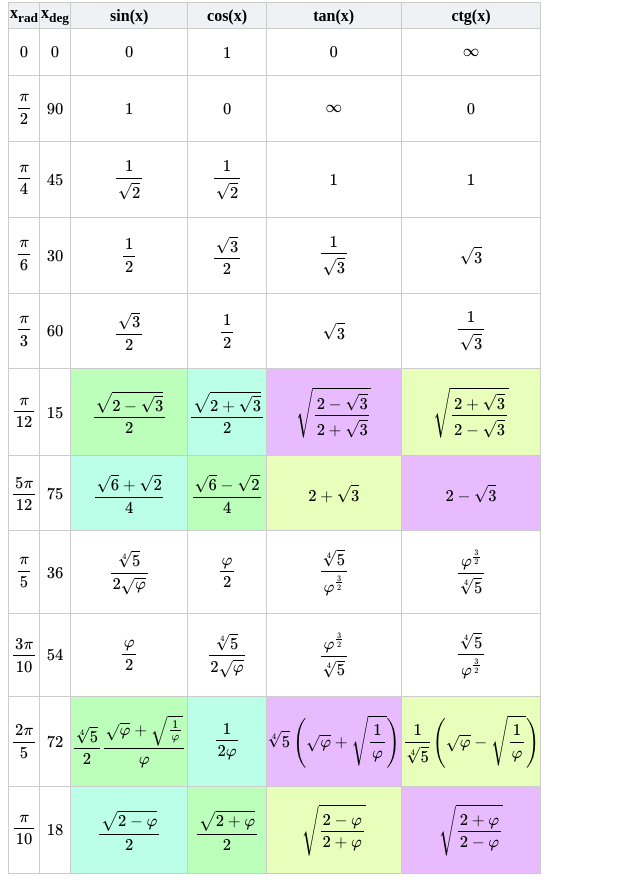
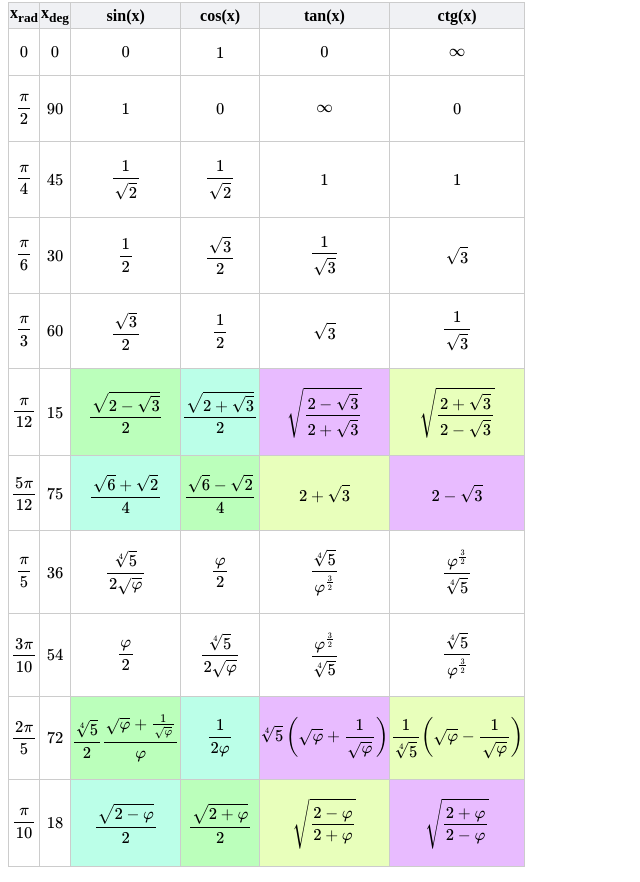
Before and after one commit to Supereality/supereality.github.io, a plain HTML site: page index.html in a window 1280 px wide. Shown: the part 472-1354 px from the top of the page, without its empty margins (0-640 px from the left). Drawn offline with nearby package versions, Linux system fonts and the light colour scheme.

Commit message:
Косметическое изменение формул

```diff
--- a/index.html
+++ b/index.html
@@ -118,10 +118,10 @@
                 <tr>
                     <td>$$\frac{2\pi}{5}$$</td>
                     <td>$$72$$</td>
-                    <td style="background-color: #0f04;">$$\frac{\sqrt[4]{5}}{2}\frac{\sqrt{\varphi}+\sqrt{\frac{1}{\varphi}}}{\varphi}$$</td>
+                    <td style="background-color: #0f04;">$$\frac{\sqrt[4]{5}}{2}\frac{\sqrt{\varphi}+\frac{1}{\sqrt{\varphi}}}{\varphi}$$</td>
                     <td style="background-color: #0fa4;">$$\frac{1}{2\varphi}$$</td>
-                    <td style="background-color: #a0f4;">$$\sqrt[4]{5}\left(\sqrt{\varphi}+\sqrt{\frac{1}{\varphi}}\right)$$</td>
-                    <td style="background-color: #af04;">$$\frac{1}{\sqrt[4]{5}}\left(\sqrt{\varphi}-\sqrt{\frac{1}{\varphi}}\right)$$</td>
+                    <td style="background-color: #a0f4;">$$\sqrt[4]{5}\left(\sqrt{\varphi}+\frac{1}{\sqrt{\varphi}}\right)$$</td>
+                    <td style="background-color: #af04;">$$\frac{1}{\sqrt[4]{5}}\left(\sqrt{\varphi}-\frac{1}{\sqrt{\varphi}}\right)$$</td>
                 </tr>
                 <tr>
                     <td>$$\frac{\pi}{10}$$</td>
```
